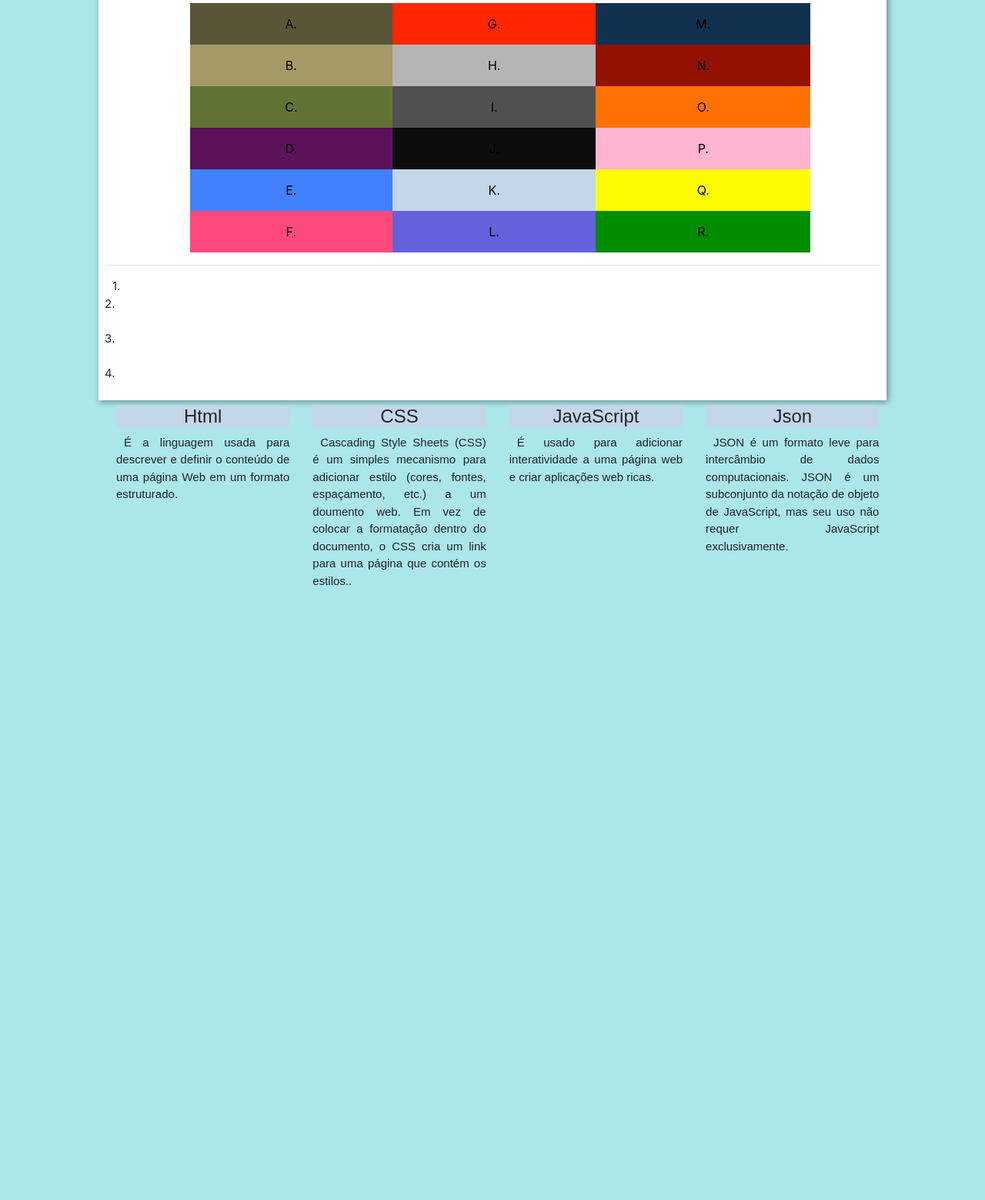
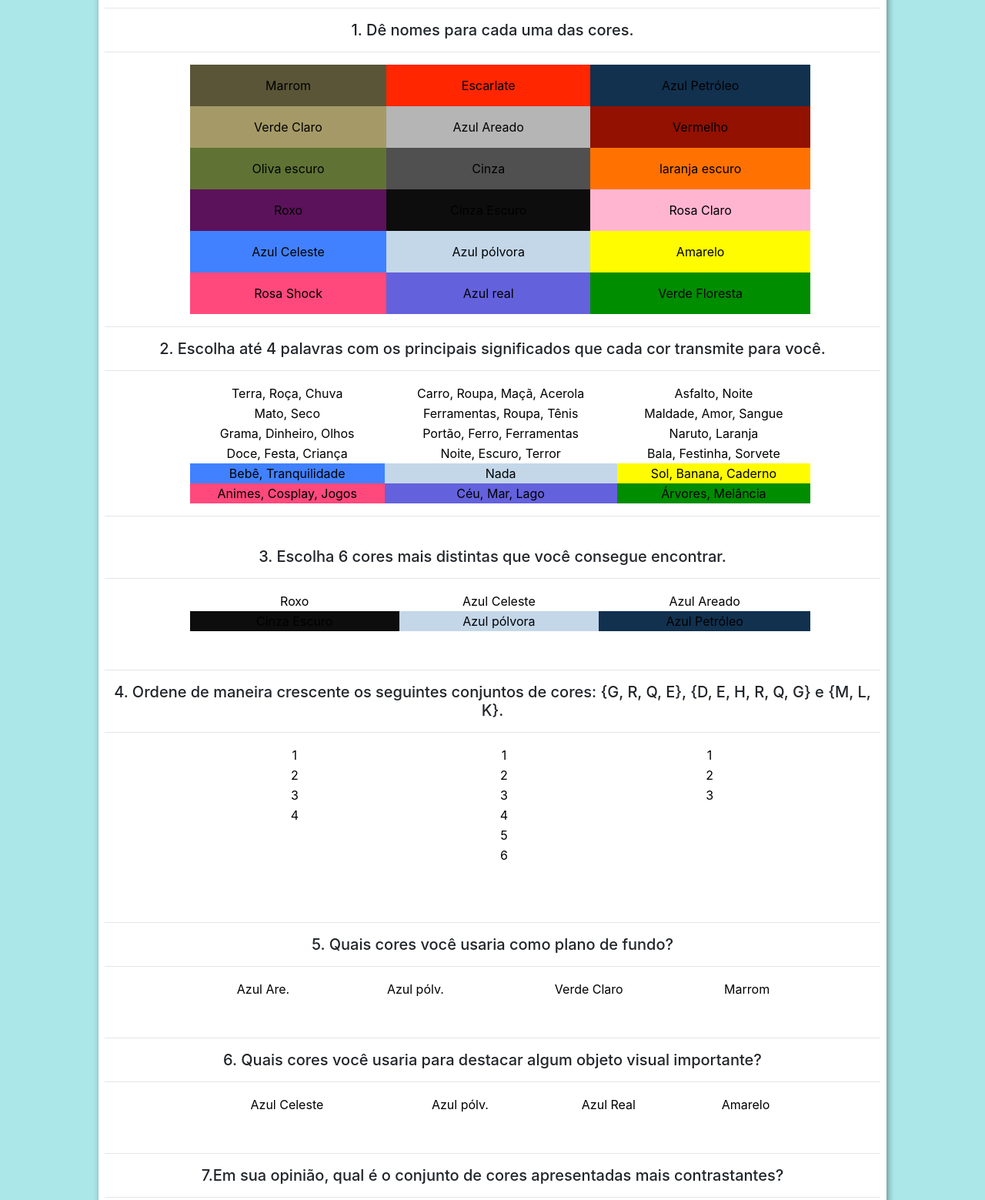
Before and after one commit to Deividcl/Deivid-lemes-31816780-CSS, a plain HTML site: page atividades.html in a window 1280 px wide. Shown: the part 237-1796 px from the top of the page at 77% size. Before the commit the page ends 1049 px from the top, so only its background shows below. Drawn offline with nearby package versions, Linux system fonts and the light colour scheme; a web font is replaced by a local one.

Commit message:
Add files via upload

```diff
--- a/atividades.html
+++ b/atividades.html
@@ -50,48 +50,198 @@
 <table border="1px" cellpadding="5px" cellspacing="0" id="alter">
 	<h1 align="center">Tabela de Cores</h1>
 	<br>
+  <hr>
+  <h5 align="center">1. Dê nomes para cada uma das cores.</h5>
+  <hr>
 	<tr>
-		<td id="a">A. </td>
-		<td id="g">G. </td>
-		<td id="m">M. </td>
+		<td id="a">Marrom </td>
+		<td id="g">Escarlate </td>
+		<td id="m">Azul Petróleo </td>
 	</tr>
 	<tr>
-		<td id="b">B. </td>
-		<td id="h">H. </td>
-		<td id="n">N. </td>
+		<td id="b">Verde Claro </td>
+		<td id="h">Azul Areado </td>
+		<td id="n">Vermelho </td>
 	</tr>
 	<tr>
-		<td id="c">C. </td>
-		<td id="i">I. </td>
-		<td id="o">O. </td>
+		<td id="c">Oliva escuro </td>
+		<td id="i">Cinza </td>
+		<td id="o">laranja escuro </td>
 	</tr>
 	<tr>
-		<td id="d">D. </td>
-		<td id="j">J. </td>
-		<td id="p">P. </td>
+		<td id="d">Roxo </td>
+		<td id="j">Cinza Escuro </td>
+		<td id="p">Rosa Claro </td>
 	</tr>
 	<tr>
 	<tr>
-		<td id="e">E. </td>
-		<td id="k">K. </td>
-		<td id="q">Q. </td>
+		<td id="e">Azul Celeste </td>
+		<td id="k">Azul pólvora </td>
+		<td id="q">Amarelo </td>
 	</tr>
 	<tr>
 	<tr>
-		<td id="f">F. </td>
-		<td id="l">L. </td>
-		<td id="r">R. </td>
+		<td id="f">Rosa Shock </td>
+		<td id="l">Azul real </td>
+		<td id="r">Verde Floresta </td>
 	</tr>
 </table>
 <hr>
 <nav id="quest">
 
   <p style="text-align: justify;">
-1.<br>
-2. <br><br>
-3.<br><br>
-4.<br>
-</p>
+<h5 align="center">2. Escolha até 4 palavras com os principais significados que cada cor
+transmite para você.</h5>
+<hr>
+<table>
+  <tr>
+    <td class="a">Terra, Roça, Chuva</td>
+    <td class="g">Carro, Roupa, Maçã, Acerola </td>
+    <td class="m">Asfalto, Noite</td>
+  </tr>
+  <tr>
+    <td class="b">Mato, Seco</td>
+    <td class="h">Ferramentas, Roupa, Tênis</td>
+    <td class="n">Maldade, Amor, Sangue</td>
+  </tr>
+  <tr>
+    <td class="c">Grama, Dinheiro, Olhos</td>
+    <td class="i">Portão, Ferro, Ferramentas</td>
+    <td class="o">Naruto, Laranja</td>
+  </tr>
+  <tr>
+    <td class="d">Doce, Festa, Criança</td>
+    <td class="j">Noite, Escuro, Terror</td>
+    <td class="p">Bala, Festinha, Sorvete</td>
+  </tr>
+  <tr>
+  <tr>
+    <td id="e">Bebê, Tranquilidade</td>
+    <td id="k">Nada</td>
+    <td id="q">Sol, Banana, Caderno</td>
+  </tr>
+  <tr>
+  <tr>
+    <td id="f">Animes, Cosplay, Jogos</td>
+    <td id="l">Céu, Mar, Lago</td>
+    <td id="r">Árvores, Melância</td>
+  </tr>
+</table>
+<hr>
+<br>
+<h5 align="center">3. Escolha 6 cores mais distintas que você consegue encontrar.</h5>
+<hr>
+<table>
+<tr>
+    <td class="d">Roxo</td>
+    <td class="e">Azul Celeste</td>
+    <td class="h">Azul Areado</td>
+  </tr>
+  <tr>
+  <tr>
+    <td id="j">Cinza Escuro</td>
+    <td id="k">Azul pólvora</td>
+    <td id="m">Azul Petróleo</td>
+  </tr>
+  </table><br>
+  <hr>
+<h5 align="center">4. Ordene de maneira crescente os seguintes conjuntos de cores: {G, R, Q,
+E}, {D, E, H, R, Q, G} e {M, L, K}.</h5>
+<hr>
+<table>
+<tr>
+    <td class="q">1</td>
+    <td class="h">1</td>
+    <td class="k">1</td>
+</tr>
+<tr>
+    <td class="e">2</td>
+    <td class="e">2</td>
+    <td class="l">2</td>
+</tr>
+<tr>
+    <td class="r">3</td>
+    <td class="q">3</td>
+    <td class="m">3</td>
+</tr>
+<tr>
+    <td class="g">4</td>
+    <td class="r">4</td>
+    <td class="nd"></td>
+</tr>
+<tr>
+  <td class="nd"></td>
+  <td class="g">5</td>
+  <td class="nd"></td>
+</tr>
+<tr>
+  <td class="nd"></td>
+  <td class="d">6</td>
+  <td class="nd"></td>
+</tr>
+</table><br>
+<br>
+<hr>
+<h5 align="center">5. Quais cores você usaria como plano de fundo?</h5>
+<hr>
+<table>
+<tr>
+  <td class="h">Azul Are.</td>
+  <td class="k">Azul pólv.</td>
+  <td class="b">Verde Claro</td>
+  <td class="a">Marrom</td>
+</tr>
+</table><br>
+<hr>
+<h5 align="center">6. Quais cores você usaria para destacar algum objeto visual importante?</h5>
+<hr>
+<table>
+<tr>
+  <td class="e">Azul Celeste</td>
+  <td class="k">Azul pólv.</td>
+  <td class="l">Azul Real</td>
+  <td class="q">Amarelo</td>
+</tr>
+</table><br>
+<hr>
+<h5 align="center">7.Em sua opinião, qual é o conjunto de cores apresentadas mais contrastantes?</h5>
+<hr>
+<table>
+<tr>
+  <td class="g" width="80px" height="40px"></td>
+  <td class="f" width="80px" height="40px"></td>
+  <td class="q" width="80px" height="40px"></td>
+  <td class="l" width="80px" height="40px"></td>
+  <td class="d" width="80px" height="40px"></td>
+</tr>
+</table><br>
+<hr>
+<h5 align="center">8. Quais cores você usaria para representar valores pequenos?</h5>
+<table>
+<tr>
+  <td class="h" width="80px" height="40px"></td>
+  <td class="b" width="80px" height="40px"></td>
+  <td class="a" width="80px" height="40px"></td>
+</tr>
+</table><br>
+<hr>
+<h5 align="center">9. Quais cores você usaria para representar valores grandes?</h5>
+<table>
+<tr>
+  <td class="i" width="80px" height="40px"></td>
+  <td class="j" width="80px" height="40px"></td>
+  <td class="d" width="80px" height="40px"></td>
+  <td class="m" width="80px" height="40px"></td>
+</tr>
+</table><br>
+<hr>
+<h5 align="center">10.Quais cores você usaria para representar valores neutros como zero em uma escala quantitativa?</h5>
+<table>
+<tr>
+  <td class="k" width="80px" height="40px"></td>
+  <td class="p" width="80px" height="40px"></td>
+</tr>
+</table><br>
 <footer id="rodape">
     <div class="coluna">
     <h4>Html</h4>
```
